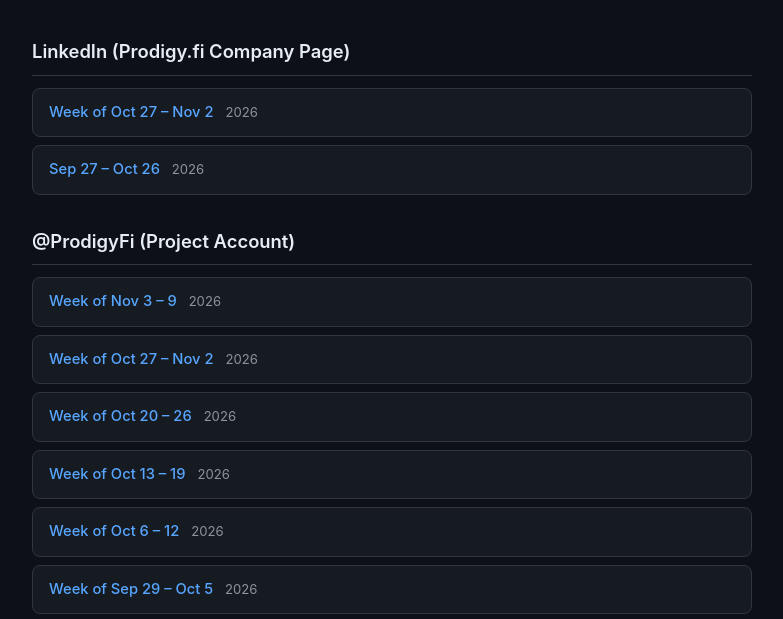
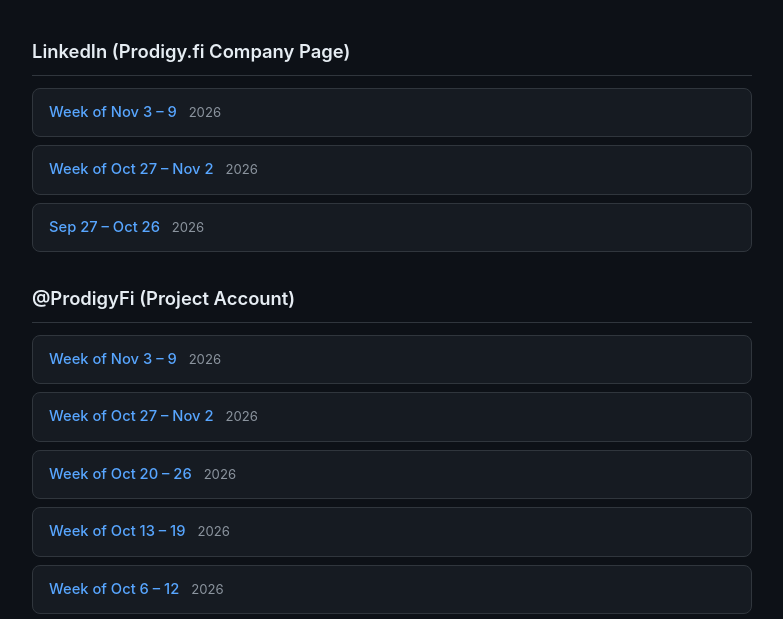
Before and after one commit to todayindefi/prodigy-reports, a plain HTML site: page index.html in a window 1280 px wide. Shown: the part 133-752 px from the top of the page, without its empty margins (248-1031 px from the left). Drawn offline with Linux system fonts and the light colour scheme.

Commit message:
Add LinkedIn Nov 3-9 report to index

```diff
--- a/index.html
+++ b/index.html
@@ -83,6 +83,7 @@
 
   <h2>LinkedIn (Prodigy.fi Company Page)</h2>
   <ul class="report-list">
+    <li><a href="linkedin_week_nov3-9.html">Week of Nov 3 – 9 <span class="date">2026</span></a></li>
     <li><a href="linkedin_week_oct27-nov2.html">Week of Oct 27 – Nov 2 <span class="date">2026</span></a></li>
     <li><a href="linkedin_month_sep27-oct26.html">Sep 27 – Oct 26 <span class="date">2026</span></a></li>
   </ul>
```
